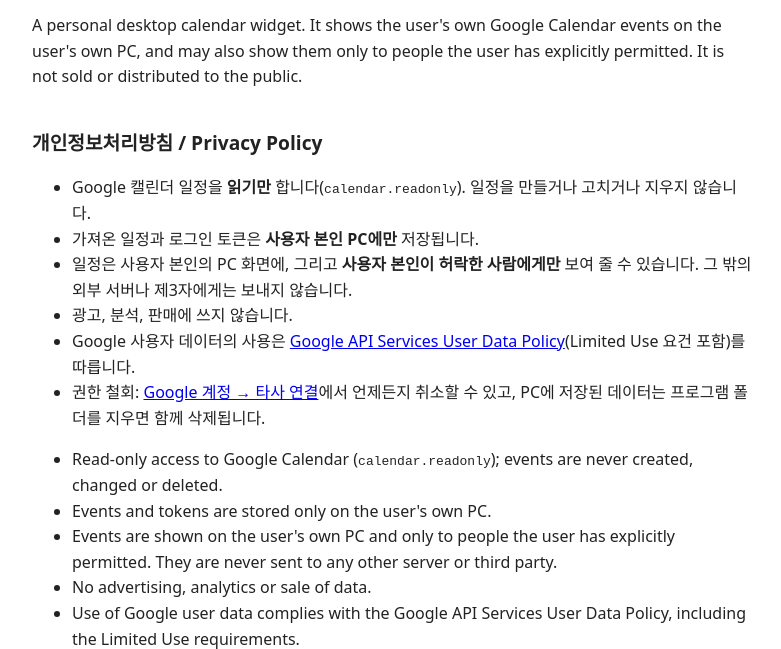
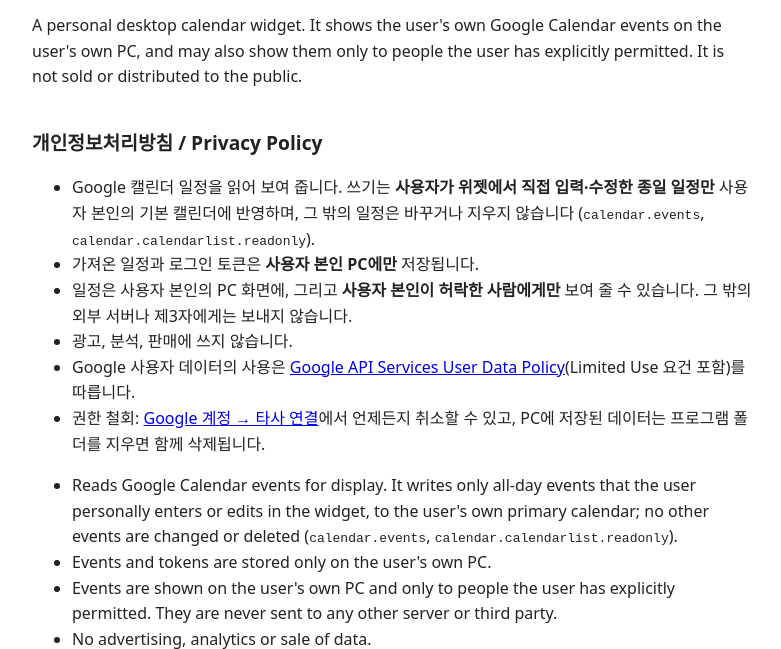
Before and after one commit to starziki/starziki.github.io, a plain HTML site: page index.html in a window 1280 px wide. Shown: the part 152-801 px from the top of the page, without its empty margins (248-1029 px from the left). Drawn offline with Linux system fonts and the light colour scheme.

Commit message:
개인정보처리방침: 위젯에서 입력·수정한 종일 일정만 쓴다는 내용으로 고침

```diff
--- a/index.html
+++ b/index.html
@@ -18,7 +18,9 @@
 
 <h2 id="privacy">개인정보처리방침 / Privacy Policy</h2>
 <ul>
-  <li>Google 캘린더 일정을 <strong>읽기만</strong> 합니다(<code>calendar.readonly</code>). 일정을 만들거나 고치거나 지우지 않습니다.</li>
+  <li>Google 캘린더 일정을 읽어 보여 줍니다. 쓰기는 <strong>사용자가 위젯에서 직접 입력·수정한 종일 일정만</strong>
+      사용자 본인의 기본 캘린더에 반영하며, 그 밖의 일정은 바꾸거나 지우지 않습니다
+      (<code>calendar.events</code>, <code>calendar.calendarlist.readonly</code>).</li>
   <li>가져온 일정과 로그인 토큰은 <strong>사용자 본인 PC에만</strong> 저장됩니다.</li>
   <li>일정은 사용자 본인의 PC 화면에, 그리고 <strong>사용자 본인이 허락한 사람에게만</strong> 보여 줄 수 있습니다.
       그 밖의 외부 서버나 제3자에게는 보내지 않습니다.</li>
@@ -27,7 +29,9 @@
   <li>권한 철회: <a href="https://myaccount.google.com/permissions">Google 계정 → 타사 연결</a>에서 언제든지 취소할 수 있고, PC에 저장된 데이터는 프로그램 폴더를 지우면 함께 삭제됩니다.</li>
 </ul>
 <ul lang="en">
-  <li>Read-only access to Google Calendar (<code>calendar.readonly</code>); events are never created, changed or deleted.</li>
+  <li>Reads Google Calendar events for display. It writes only all-day events that the user personally enters or edits
+      in the widget, to the user's own primary calendar; no other events are changed or deleted
+      (<code>calendar.events</code>, <code>calendar.calendarlist.readonly</code>).</li>
   <li>Events and tokens are stored only on the user's own PC.</li>
   <li>Events are shown on the user's own PC and only to people the user has explicitly permitted.
       They are never sent to any other server or third party.</li>
```
